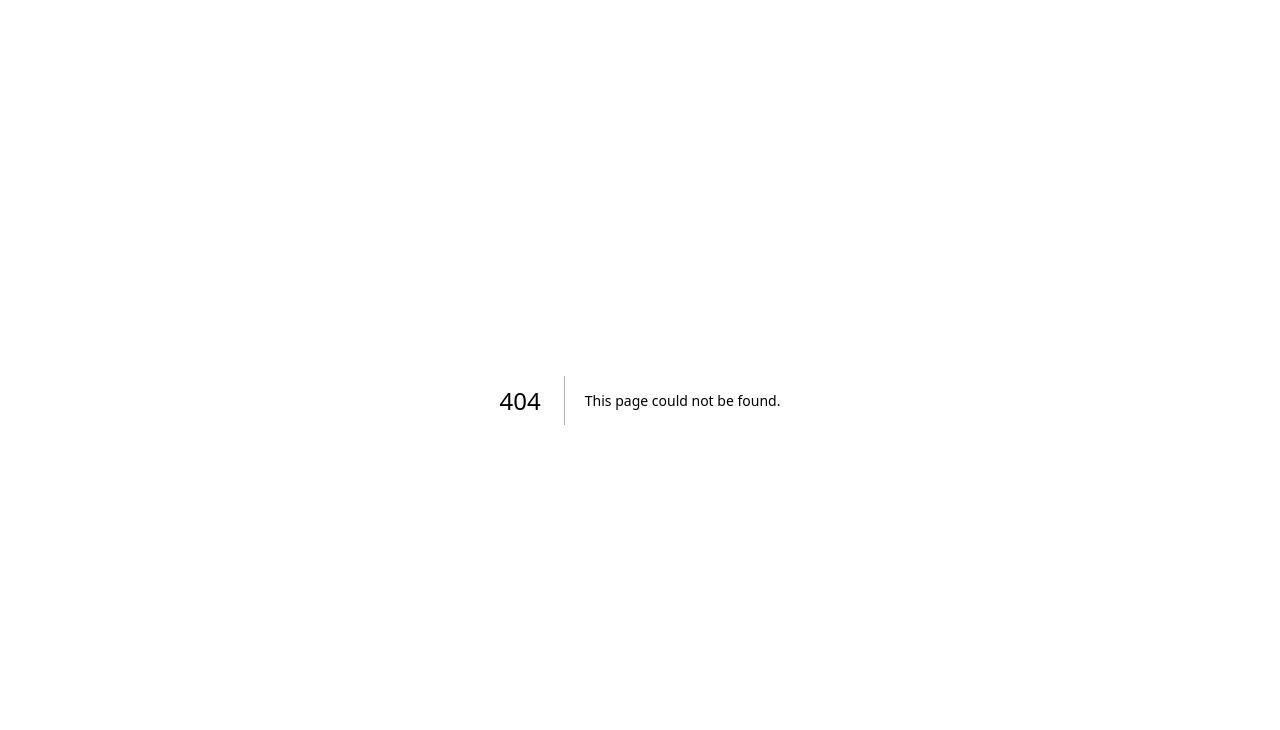
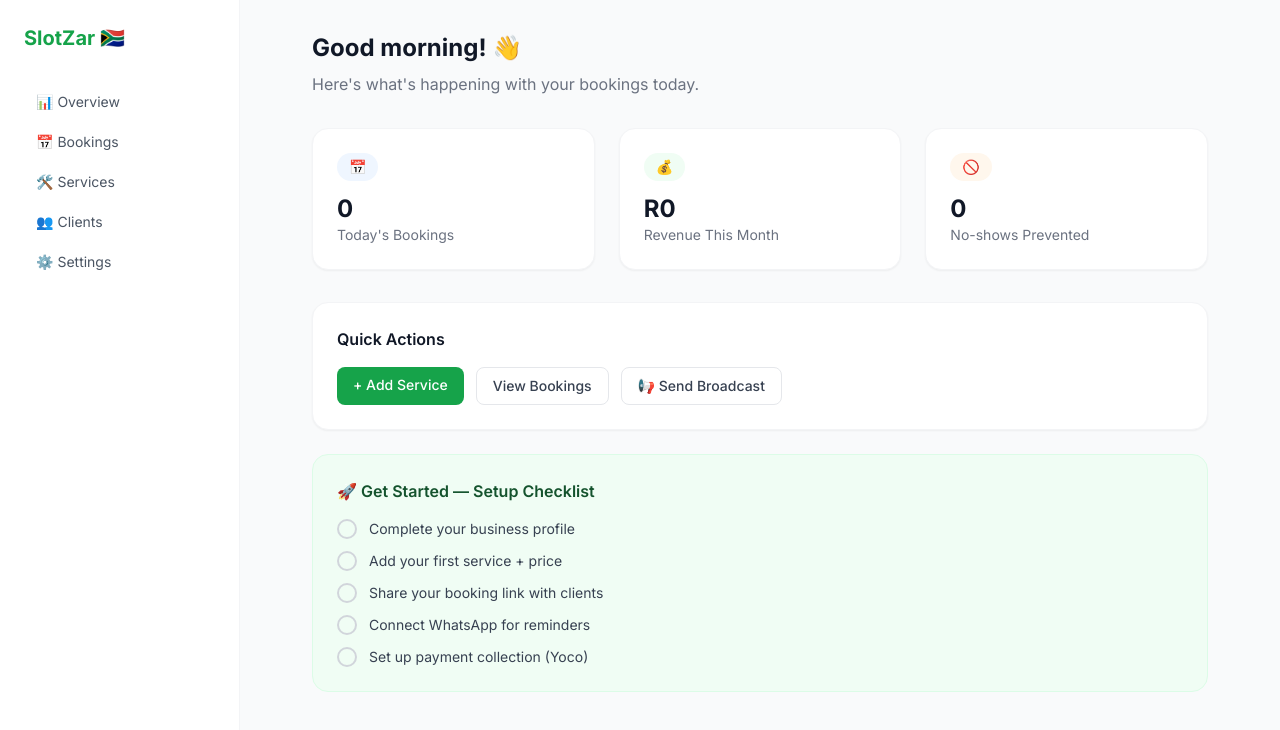
Before and after one commit to athandiletetyana308-hue/slotzar, a Next.js app: page /dashboard in a window 1280 px wide. Before the commit this address had no page. Shown: the top 730 px of the page. Built offline with nearby package versions, Linux system fonts and the light colour scheme.

Commit message:
feat: add dashboard overview

```diff
--- /dev/null
+++ b/src/app/dashboard/page.tsx
@@ -0,0 +1,94 @@
+'use client'
+import Link from 'next/link'
+
+export default function DashboardPage() {
+  return (
+    <div className="min-h-screen bg-gray-50">
+      {/* Sidebar */}
+      <div className="flex">
+        <aside className="w-60 bg-white border-r border-gray-100 min-h-screen p-6 fixed">
+          <div className="text-xl font-bold text-brand-600 mb-8">SlotZar 🇿🇦</div>
+          <nav className="space-y-1">
+            {[
+              { href: '/dashboard', label: '📊 Overview' },
+              { href: '/dashboard/bookings', label: '📅 Bookings' },
+              { href: '/dashboard/services', label: '🛠️ Services' },
+              { href: '/dashboard/clients', label: '👥 Clients' },
+              { href: '/dashboard/settings', label: '⚙️ Settings' },
+            ].map(item => (
+              <Link
+                key={item.href}
+                href={item.href}
+                className="block px-3 py-2 rounded-lg text-sm text-gray-600 hover:bg-gray-50 hover:text-gray-900 transition"
+              >
+                {item.label}
+              </Link>
+            ))}
+          </nav>
+        </aside>
+
+        {/* Main Content */}
+        <main className="ml-60 flex-1 p-8">
+          <div className="max-w-4xl mx-auto">
+            <h1 className="text-2xl font-bold text-gray-900 mb-2">Good morning! 👋</h1>
+            <p className="text-gray-500 mb-8">Here's what's happening with your bookings today.</p>
+
+            {/* Stats */}
+            <div className="grid grid-cols-1 md:grid-cols-3 gap-6 mb-8">
+              {[
+                { label: "Today's Bookings", value: '0', icon: '📅', color: 'bg-blue-50 text-blue-600' },
+                { label: 'Revenue This Month', value: 'R0', icon: '💰', color: 'bg-green-50 text-green-600' },
+                { label: 'No-shows Prevented', value: '0', icon: '🚫', color: 'bg-orange-50 text-orange-600' },
+              ].map(stat => (
+                <div key={stat.label} className="bg-white rounded-2xl p-6 border border-gray-100 shadow-sm">
+                  <div className={`inline-block px-3 py-1 rounded-full text-sm font-medium ${stat.color} mb-3`}>
+                    {stat.icon}
+                  </div>
+                  <div className="text-2xl font-bold text-gray-900">{stat.value}</div>
+                  <div className="text-sm text-gray-500">{stat.label}</div>
+                </div>
+              ))}
+            </div>
+
+            {/* Quick Actions */}
+            <div className="bg-white rounded-2xl border border-gray-100 shadow-sm p-6 mb-6">
+              <h2 className="font-semibold text-gray-900 mb-4">Quick Actions</h2>
+              <div className="flex flex-wrap gap-3">
+                <Link href="/dashboard/services" className="bg-brand-600 text-white px-4 py-2 rounded-lg text-sm font-medium hover:bg-brand-700 transition">
+                  + Add Service
+                </Link>
+                <Link href="/dashboard/bookings" className="border border-gray-200 text-gray-700 px-4 py-2 rounded-lg text-sm font-medium hover:bg-gray-50 transition">
+                  View Bookings
+                </Link>
+                <button className="border border-gray-200 text-gray-700 px-4 py-2 rounded-lg text-sm font-medium hover:bg-gray-50 transition">
+                  📢 Send Broadcast
+                </button>
+              </div>
+            </div>
+
+            {/* Setup Checklist */}
+            <div className="bg-brand-50 rounded-2xl border border-brand-100 p-6">
+              <h2 className="font-semibold text-brand-900 mb-4">🚀 Get Started — Setup Checklist</h2>
+              <ul className="space-y-3">
+                {[
+                  { done: false, text: 'Complete your business profile' },
+                  { done: false, text: 'Add your first service + price' },
+                  { done: false, text: 'Share your booking link with clients' },
+                  { done: false, text: 'Connect WhatsApp for reminders' },
+                  { done: false, text: 'Set up payment collection (Yoco)' },
+                ].map((item, i) => (
+                  <li key={i} className="flex items-center gap-3 text-sm">
+                    <span className={`w-5 h-5 rounded-full border-2 flex items-center justify-center ${item.done ? 'bg-brand-600 border-brand-600 text-white' : 'border-gray-300'}`}>
+                      {item.done && '✓'}
+                    </span>
+                    <span className={item.done ? 'line-through text-gray-400' : 'text-gray-700'}>{item.text}</span>
+                  </li>
+                ))}
+              </ul>
+            </div>
+          </div>
+        </main>
+      </div>
+    </div>
+  )
+}
```
